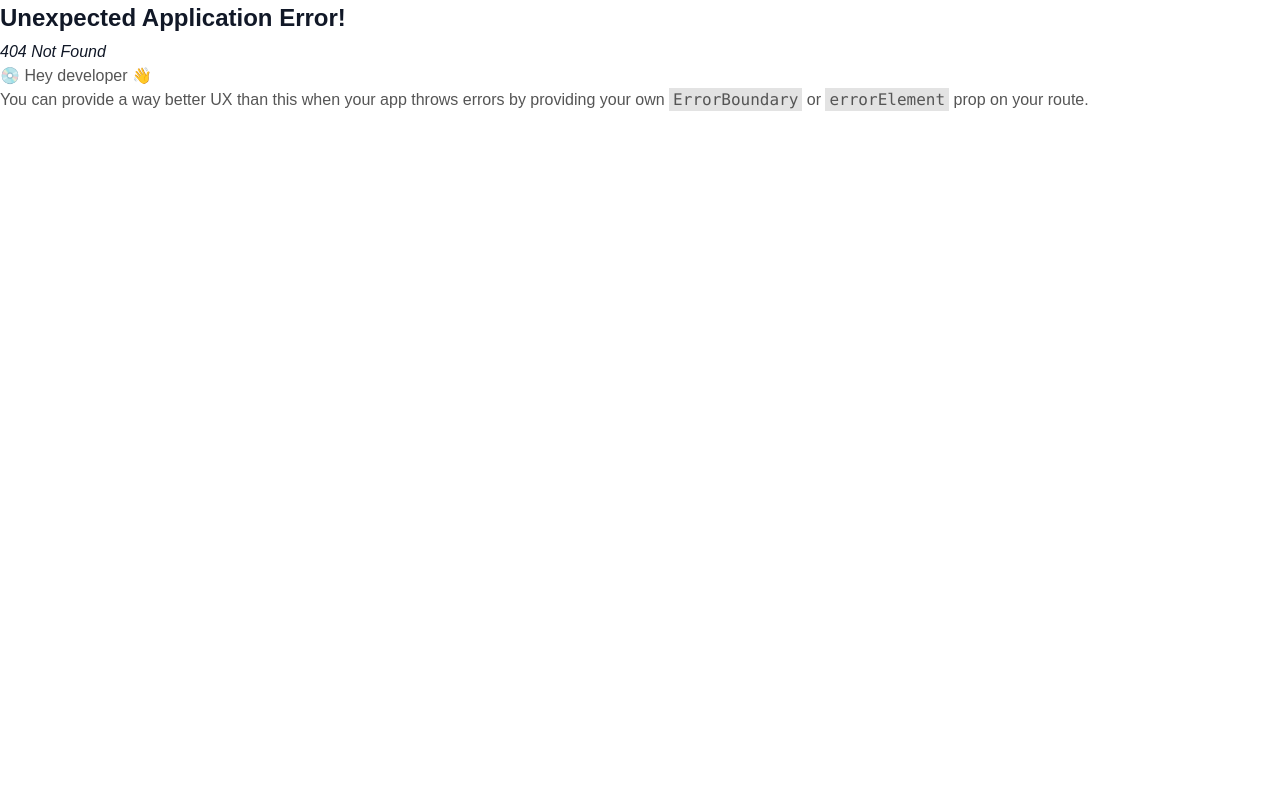
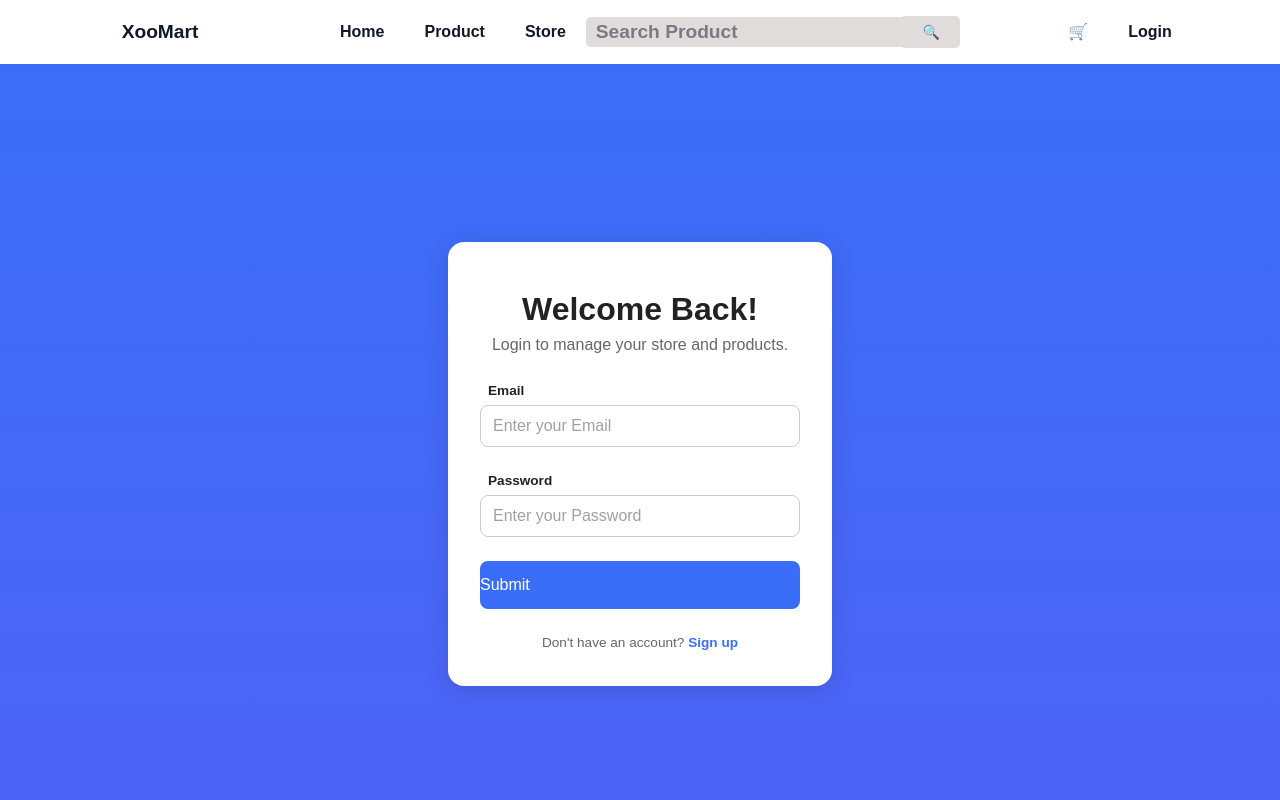
Before and after one commit to TejasSomnathe/XooMart, a React (Vite) app in the folder XooMart/frontend/: page /api/v1/users/login in a window 1280 px wide. Before the commit this address had no page. Shown: the top 800 px of the page. Built offline with nearby package versions, Linux system fonts and the light colour scheme.

Commit message:
fix the routing and tailwind problem and get the login data from backend

```diff
--- a/XooMart/frontend/package.json
+++ b/XooMart/frontend/package.json
@@ -17,18 +17,20 @@
     "gsap": "^3.13.0",
     "react": "^19.1.0",
     "react-dom": "^19.1.0",
-    "react-router-dom": "^7.6.2",
-    "tailwindcss": "^4.1.7"
+    "react-router-dom": "^7.6.2"
   },
   "devDependencies": {
     "@eslint/js": "^9.25.0",
     "@types/react": "^19.1.2",
     "@types/react-dom": "^19.1.2",
     "@vitejs/plugin-react": "^4.4.1",
+    "autoprefixer": "^10.4.21",
     "eslint": "^9.25.0",
     "eslint-plugin-react-hooks": "^5.2.0",
     "eslint-plugin-react-refresh": "^0.4.19",
     "globals": "^16.0.0",
+    "postcss": "^8.5.4",
+    "tailwindcss": "^4.1.8",
     "vite": "^6.3.5"
   }
 }
--- a/XooMart/frontend/src/components/Header.jsx
+++ b/XooMart/frontend/src/components/Header.jsx
@@ -17,13 +17,13 @@ function Header() {
   return (
     <>
     <div className='header'>
-        <div className="header-left">
+        <div className="header-left" >
           XooMart
         </div>
 
         <div className="header-mid">
             <div className='header-mid-left'>
-              <NavLink className="navlink" to="/api/v1/users/"><button>Home</button></NavLink>
+              <NavLink className="navlink" to=""><button>Home</button></NavLink>
               <NavLink className="navlink" to="/api/v1/users/products"><button>Product</button></NavLink>
               <NavLink className="navlink" to="/api/v1/users/store"><button>Store</button></NavLink>
             </div>
--- a/XooMart/frontend/src/components/Login/Login.jsx
+++ b/XooMart/frontend/src/components/Login/Login.jsx
@@ -1,56 +1,50 @@
-import React from 'react'
-import { useState } from 'react';
+import React, { useState } from 'react';
 import { NavLink } from 'react-router-dom';
-import "tailwindcss";
 import axios from 'axios';
-
-
+import './login.css';
 
 function Login() {
-  const [email, setEmail] = useState("")
-  const [password, setPassword] = useState("")
+  const [email, setEmail] = useState("");
+  const [password, setPassword] = useState("");
 
   return (
-    <>
-      <div className="min-h-screen flex items-center justify-center bg-gradient-to-b from-[#3b6ef8] to-[#4f63f7] px-4">
-        <div className="bg-white rounded-xl p-8 max-w-sm w-full shadow-lg">
-          <div className="flex justify-center mb-4">
-            <i className="fas fa-sign-in-alt text-[#3b6ef8] text-4xl"></i>
+    <div className="login-bg">
+      <div className="login-card">
+        <div className="login-icon">
+          <i className="fas fa-sign-in-alt" style={{ color: "#3b6ef8", fontSize: "2rem" }}></i>
         </div>
-          <h1 className="text-center font-extrabold text-2xl text-gray-900 mb-1">Welcome Back!</h1>
-          <p className="text-center text-gray-500 mb-6">Login to manage your store and products.</p>
+        <h1 className="login-title">Welcome Back!</h1>
+        <p className="login-subtitle">Login to manage your store and products.</p>
         <form>
-            <label htmlFor="mobile" className="block text-xs font-semibold text-gray-900 mb-1">
-              <i className="fas fa-mobile-alt mr-1"></i>Email
+          <label htmlFor="email" className="login-label">
+            <i className="fas fa-mobile-alt" style={{ marginRight: "0.5rem" }}></i>Email
           </label>
           <input
-              id="mobile"
+            id="email"
             type="text"
             placeholder="Enter your Email"
-              className="w-full border border-gray-300 rounded-md px-3 py-2 mb-6 text-gray-700 placeholder-gray-400 focus:outline-none focus:ring-2 focus:ring-[#3b6ef8]"
+            className="login-input"
             value={email}
             onChange={(e) => setEmail(e.target.value)}
           />
-            <label htmlFor="password" className="block text-xs font-semibold text-gray-900 mb-1">
-              <i className="fas fa-lock mr-1"></i>Password
+          <label htmlFor="password" className="login-label">
+            <i className="fas fa-lock" style={{ marginRight: "0.5rem" }}></i>Password
           </label>
           <input
             id="password"
             type="password"
             placeholder="Enter your Password"
-              className="w-full border border-gray-300 rounded-md px-3 py-2 mb-6 text-gray-700 placeholder-gray-400 focus:outline-none focus:ring-2 focus:ring-[#3b6ef8]"
+            className="login-input"
             value={password}
             onChange={(e) => setPassword(e.target.value)}
           />
-
           <button
             type="submit"
-              className="w-full bg-[#3b6ef8] text-white py-3 rounded-md font-normal text-sm hover:bg-[#345edb] transition-colors"
+            className="login-btn"
             onClick={async (e) => {
               e.preventDefault();
               try {
-                const response =  await axios.post("/api/v1/users/login", { email, password }, { withCredentials: true });
-                  console.log("Login response:", response.data);
+                const response = await axios.post("/api/v1/users/login", { email, password }, { withCredentials: true });
                 if (response.data) {
                   alert("Login successful!");
                 } else {
@@ -58,21 +52,19 @@ function Login() {
                 }
               } catch (error) {
                 console.error("Login error:", error);
-                  // alert("An error occurred during login.");
               }
             }}
           >
             Submit
           </button>
         </form>
-          <p className="text-center text-gray-600 mt-6 text-xs">
+        <p className="login-footer">
           Don't have an account?
-            <NavLink to="/register" className="text-[#3b6ef8] font-semibold hover:underline">Sign up</NavLink>
+          <NavLink to="/register" className="login-link"> Sign up</NavLink>
         </p>
       </div>
     </div>
-    </>
-  )
+  );
 }
 
-export default Login
+export default Login;
--- /dev/null
+++ b/XooMart/frontend/src/components/Login/login.css
@@ -0,0 +1,88 @@
+.login-bg {
+  min-height: 100vh;
+  display: flex;
+  align-items: center;
+  justify-content: center;
+  background: linear-gradient(to bottom, #3b6ef8, #4f63f7);
+  padding: 1rem;
+}
+
+.login-card {
+  background: #fff;
+  border-radius: 1rem;
+  padding: 2rem;
+  max-width: 24rem;
+  width: 100%;
+  box-shadow: 0 4px 24px rgba(0, 0, 0, 0.12);
+}
+
+.login-icon {
+  display: flex;
+  justify-content: center;
+  margin-bottom: 1rem;
+}
+
+.login-title {
+  text-align: center;
+  font-weight: bold;
+  font-size: 2rem;
+  color: #222;
+  margin-bottom: 0.25rem;
+}
+
+.login-subtitle {
+  text-align: center;
+  color: #666;
+  margin-bottom: 1.5rem;
+}
+
+.login-label {
+  display: block;
+  font-size: 0.85rem;
+  font-weight: 600;
+  color: #222;
+  margin-bottom: 0.25rem;
+}
+
+.login-input {
+  width: 100%;
+  border: 1px solid #ccc;
+  border-radius: 0.5rem;
+  padding: 0.5rem 0.75rem;
+  margin-bottom: 1.5rem;
+  color: #444;
+}
+
+.login-btn {
+  width: 100%;
+  background: #3b6ef8;
+  color: #fff;
+  padding: 0.75rem 0;
+  border-radius: 0.5rem;
+  font-size: 1rem;
+  font-weight: 500;
+  border: none;
+  cursor: pointer;
+  transition: background 0.2s;
+}
+
+.login-btn:hover {
+  background: #345edb;
+}
+
+.login-footer {
+  text-align: center;
+  color: #666;
+  margin-top: 1.5rem;
+  font-size: 0.85rem;
+}
+
+.login-link {
+  color: #3b6ef8;
+  font-weight: 600;
+  text-decoration: none;
+}
+
+.login-link:hover {
+  text-decoration: underline;
+}
--- a/XooMart/frontend/src/components/Main.jsx
+++ b/XooMart/frontend/src/components/Main.jsx
@@ -3,6 +3,7 @@ import "./main.css"
 import AnimatedContent from '../AnimationComponent/AnimatedContent'
 import FadeContent from '../AnimationComponent/FadeContent'
  import Dock from '../AnimationComponent/Dock.jsx';
+import { NavLink } from 'react-router-dom';
 
 
 
@@ -42,10 +43,10 @@ function Main() {
     threshold={0.1}
   >
     <div className="hero-buttons">
-      <button className="browse-btn" type="button">
+      <NavLink to="/api/v1/users/products"><button className="browse-btn" type="button">
         🛍️
         Browse Products
-      </button>
+      </button></NavLink>
       <button className="browse-btn" type="button">
         🏪
         Create Store
--- a/XooMart/frontend/src/components/Product/Product.jsx
+++ b/XooMart/frontend/src/components/Product/Product.jsx
@@ -1,159 +1,10 @@
-// import React from 'react';
-// import './Product.css';
-// import axios from 'axios';
+import React from 'react';
+import './Product.css';
+import axios from 'axios';
+import  { useEffect, useState } from 'react';
 
-// function Product(){
 
-//   // Fetch products from the API
-//   const fetchProducts = async () => {
-//     try {
-//       const response = await axios.get('/api/v1/users/product');
-//       return response.data.products;
-//     } catch (error) {
-//       console.error('Error fetching products:', error);
-//       return [];
-//     }
-//   }
 
-//   return (<>
-//   <section className="container" aria-label="Products section">
-//     <header>
-//       <h1>Products</h1>
-//       <p className="subtitle">Find products available in local stores near you</p>
-//     </header>
-//     <form className="search-form" role="search" aria-label="Search products">
-//       <label for="search" className="sr-only">Search products</label>
-//       <input
-//         type="search"
-//         id="search"
-//         name="search"
-//         placeholder="Search products..."
-//         autocomplete="off"
-//       />
-//       <button type="button" className="filters-btn" aria-label="Filters">
-//         <i className="fas fa-filter" aria-hidden="true"></i>
-//         <span>Filters</span>
-//       </button>
-//       <button type="submit" className="search-btn" aria-label="Search">
-//         <i className="fas fa-search" aria-hidden="true"></i>
-//         <span>Search</span>
-//       </button>
-//     </form>
-//     <p className="products-found">8 products found</p>
-//     <ul className="products-list" aria-label="Product list">
-//       <li className="product-card">
-//         <img
-//           src="https://storage.googleapis.com/a1aa/image/cc4a3254-6599-4518-437e-1442c59c2070.jpg"
-//           alt="Smartphone X front view showing apps on screen"
-//           loading="lazy"
-//           width="400"
-//           height="280"
-//         />
-//         <div className="content">
-//           <div className="header">
-//             <h2>Smartphone X</h2>
-//             <span className="price">$799.99</span>
-//           </div>
-//           <p className="description">
-//             Latest smartphone with advanced features and high-resolution camera.
-//           </p>
-//           <p className="store-info">
-//             <i className="fas fa-store" aria-hidden="true"></i> Available at 2 stores
-//           </p>
-//           <div className="actions">
-//             <a href="#" className="details-link">View Details</a>
-//             <button type="button" className="add-cart-btn">
-//               <i className="fas fa-shopping-cart" aria-hidden="true"></i> Add to Cart
-//             </button>
-//           </div>
-//         </div>
-//       </li>
-//       <li className="product-card">
-//         <img
-//           src="https://storage.googleapis.com/a1aa/image/f96dbc1f-9349-4df4-93d7-441f7b935580.jpg"
-//           alt="Wireless headphones on yellow background"
-//           loading="lazy"
-//           width="400"
-//           height="280"
-//         />
-//         <div className="content">
-//           <div className="header">
-//             <h2>Wireless Headphones</h2>
-//             <span className="price">$249.99</span>
-//           </div>
-//           <p className="description">
-//             Premium noise-cancelling wireless headphones with long battery life.
-//           </p>
-//           <p className="store-info">
-//             <i className="fas fa-store" aria-hidden="true"></i> Available at 3 stores
-//           </p>
-//           <div className="actions">
-//             <a href="#" className="details-link">View Details</a>
-//             <button type="button" className="add-cart-btn">
-//               <i className="fas fa-shopping-cart" aria-hidden="true"></i> Add to Cart
-//             </button>
-//           </div>
-//         </div>
-//       </li>  <li className="product-card">
-//         <img
-//           src="https://storage.googleapis.com/a1aa/image/3d0626fe-08b6-4cb6-04af-704e253e0622.jpg"
-//           alt="Casual T-Shirt with blue cat print on beige fabric"
-//           loading="lazy"
-//           width="400"
-//           height="280"
-//         />
-//         <div className="content">
-//           <div className="header">
-//             <h2>Casual T-Shirt</h2>
-//             <span className="price">$24.99</span>
-//           </div>
-//           <p className="description">Comfortable cotton t-shirt for everyday wear.</p>
-//           <p className="store-info">
-//             <i className="fas fa-store" aria-hidden="true"></i> Available at 2 stores
-//           </p>
-//           <div className="actions">
-//             <a href="#" className="details-link">View Details</a>
-//             <button type="button" className="add-cart-btn">
-//               <i className="fas fa-shopping-cart" aria-hidden="true"></i> Add to Cart
-//             </button>
-//           </div>
-//         </div>
-//       </li>
-//       <li className="product-card">
-//         <img
-//           src="https://storage.googleapis.com/a1aa/image/e97be71c-bcf3-4e06-a592-c38e704958b8.jpg"
-//           alt="Hand holding red organic apple with leaf in orchard"
-//           loading="lazy"
-//           width="400"
-//           height="280"
-//         />
-//         <div className="content">
-//           <div className="header">
-//             <h2>Organic Apples</h2>
-//             <span className="price">$4.99</span>
-//           </div>
-//           <p className="description">Fresh organic apples from local farms.</p>
-//           <p className="store-info">
-//             <i className="fas fa-store" aria-hidden="true"></i> Available at 2 stores
-//           </p>
-//           <div className="actions">
-//             <a href="#" className="details-link">View Details</a>
-//             <button type="button" className="add-cart-btn">
-//               <i className="fas fa-shopping-cart" aria-hidden="true"></i> Add to Cart
-//             </button>
-//           </div>
-//         </div>
-//       </li>
-//     </ul>
-//   </section>
-
-//   </>)
-// }
-
-// export default Product;
-
-import React, { useEffect, useState } from 'react';
-import axios from 'axios';
 
 function Product() {
   const [products, setProducts] = useState([]);
@@ -173,29 +24,187 @@ function Product() {
 
   if (loading) return <div>Loading...</div>;
 
-  return (
-    <div className="p-8">
-      <h2 className="text-2xl font-bold mb-6">All Products</h2>
-      <div className="grid grid-cols-1 sm:grid-cols-2 md:grid-cols-3 gap-6">
-        {products.map(product => (
-          <div key={product._id} className="bg-white rounded-lg shadow-md p-4 flex flex-col items-center">
-            <img
-              src={product.imageUrl}
-              alt={product.name}
-              className="w-40 h-40 object-cover mb-4 rounded"
-            />
-            <h3 className="text-lg font-semibold mb-2">{product.name}</h3>
-            <p className="text-gray-600 mb-2">{product.description}</p>
-            <span className="text-blue-600 font-bold mb-2">₹{product.price}</span>
-            <span className="text-xs text-gray-500 mb-2">Stock: {product.stockQuantity}</span>
-            <button className="mt-auto bg-blue-500 text-white px-4 py-2 rounded hover:bg-blue-600">
-              Add to Cart
+  return (<>
+  <section className="container" aria-label="Products section">
+    <header>
+      <h1>Products</h1>
+      <p className="subtitle">Find products available in local stores near you</p>
+    </header>
+    <form className="search-form" role="search" aria-label="Search products">
+      <label for="search" className="sr-only">Search products</label>
+      <input
+        type="search"
+        id="search"
+        name="search"
+        placeholder="Search products..."
+        autocomplete="off"
+      />
+      <button type="button" className="filters-btn" aria-label="Filters">
+        <i className="fas fa-filter" aria-hidden="true"></i>
+        <span>Filters</span>
+      </button>
+      <button type="submit" className="search-btn" aria-label="Search">
+        <i className="fas fa-search" aria-hidden="true"></i>
+        <span>Search</span>
+      </button>
+    </form>
+    <p className="products-found">8 products found</p>
+    <ul className="products-list" aria-label="Product list">
+      <li className="product-card">
+        <img
+          src={products[0]?.imageUrl}
+          alt="Smartphone X front view showing apps on screen"
+          loading="lazy"
+          width="400"
+          height="280"
+        />
+        <div className="content">
+          <div className="header">
+            <h2>{products[0]?.name}</h2>
+            <span className="price">${products[0]?.price}</span>
+          </div>
+          <p className="description">
+           {products[0]?.description }
+          </p>
+          <p className="store-info">
+            <i className="fas fa-store" aria-hidden="true"></i> Only {products[0]?.stockQuantity} available
+          </p>
+          <div className="actions">
+            <a href="#" className="details-link">View Details</a>
+            <button type="button" className="add-cart-btn">
+              <i className="fas fa-shopping-cart" aria-hidden="true"></i> Add to Cart
             </button>
           </div>
-        ))}
-      </div>
-    </div>
-  );
+        </div>
+      </li>
+      <li className="product-card">
+        <img
+          src="https://storage.googleapis.com/a1aa/image/f96dbc1f-9349-4df4-93d7-441f7b935580.jpg"
+          alt="Wireless headphones on yellow background"
+          loading="lazy"
+          width="400"
+          height="280"
+        />
+        <div className="content">
+          <div className="header">
+            <h2>Wireless Headphones</h2>
+            <span className="price">$249.99</span>
+          </div>
+          <p className="description">
+            Premium noise-cancelling wireless headphones with long battery life.
+          </p>
+          <p className="store-info">
+            <i className="fas fa-store" aria-hidden="true"></i> Available at 3 stores
+          </p>
+          <div className="actions">
+            <a href="#" className="details-link">View Details</a>
+            <button type="button" className="add-cart-btn">
+              <i className="fas fa-shopping-cart" aria-hidden="true"></i> Add to Cart
+            </button>
+          </div>
+        </div>
+      </li>  <li className="product-card">
+        <img
+          src="https://storage.googleapis.com/a1aa/image/3d0626fe-08b6-4cb6-04af-704e253e0622.jpg"
+          alt="Casual T-Shirt with blue cat print on beige fabric"
+          loading="lazy"
+          width="400"
+          height="280"
+        />
+        <div className="content">
+          <div className="header">
+            <h2>Casual T-Shirt</h2>
+            <span className="price">$24.99</span>
+          </div>
+          <p className="description">Comfortable cotton t-shirt for everyday wear.</p>
+          <p className="store-info">
+            <i className="fas fa-store" aria-hidden="true"></i> Available at 2 stores
+          </p>
+          <div className="actions">
+            <a href="#" className="details-link">View Details</a>
+            <button type="button" className="add-cart-btn">
+              <i className="fas fa-shopping-cart" aria-hidden="true"></i> Add to Cart
+            </button>
+          </div>
+        </div>
+      </li>
+      <li className="product-card">
+        <img
+          src="https://storage.googleapis.com/a1aa/image/e97be71c-bcf3-4e06-a592-c38e704958b8.jpg"
+          alt="Hand holding red organic apple with leaf in orchard"
+          loading="lazy"
+          width="400"
+          height="280"
+        />
+        <div className="content">
+          <div className="header">
+            <h2>Organic Apples</h2>
+            <span className="price">$4.99</span>
+          </div>
+          <p className="description">Fresh organic apples from local farms.</p>
+          <p className="store-info">
+            <i className="fas fa-store" aria-hidden="true"></i> Available at 2 stores
+          </p>
+          <div className="actions">
+            <a href="#" className="details-link">View Details</a>
+            <button type="button" className="add-cart-btn">
+              <i className="fas fa-shopping-cart" aria-hidden="true"></i> Add to Cart
+            </button>
+          </div>
+        </div>
+      </li>
+    </ul>
+  </section>
+
+  </>)
 }
 
 export default Product;
+
+// import React, { useEffect, useState } from 'react';
+// import axios from 'axios';
+
+// function Product() {
+//   const [products, setProducts] = useState([]);
+//   const [loading, setLoading] = useState(true);
+
+//   useEffect(() => {
+//     axios.get('/api/v1/users/products')
+//       .then(response => {
+//         setProducts(response.data.products);
+//         setLoading(false);
+//       })
+//       .catch(error => {
+//         console.error('Error fetching products:', error);
+//         setLoading(false);
+//       });
+//   }, []);
+
+//   if (loading) return <div>Loading...</div>;
+
+//   return (
+//     <div className="p-8">
+//       <h2 className="text-2xl font-bold mb-6">All Products</h2>
+//       <div className="grid grid-cols-1 sm:grid-cols-2 md:grid-cols-3 gap-6">
+//         {products.map(product => (
+//           <div key={product._id} className="bg-white rounded-lg shadow-md p-4 flex flex-col items-center">
+//             <img
+//               src={product.imageUrl}
+//               alt={product.name}
+//               className="w-40 h-40 object-cover mb-4 rounded"
+//             />
+//             <h3 className="text-lg font-semibold mb-2">{product.name}</h3>
+//             <p className="text-gray-600 mb-2">{product.description}</p>
+//             <span className="text-blue-600 font-bold mb-2">₹{product.price}</span>
+//             <span className="text-xs text-gray-500 mb-2">Stock: {product.stockQuantity}</span>
+//             <button className="mt-auto bg-blue-500 text-white px-4 py-2 rounded hover:bg-blue-600">
+//               Add to Cart
+//             </button>
+//           </div>
+//         ))}
+//       </div>
+//     </div>
+//   );
+// }
+
+// export default Product;
```
Also changed, not shown: XooMart/frontend/src/main.jsx (+4 -4 lines), 2 other files (tests, documents, lock files or other folders). Lines whose indentation alone changed are shown as unchanged.
